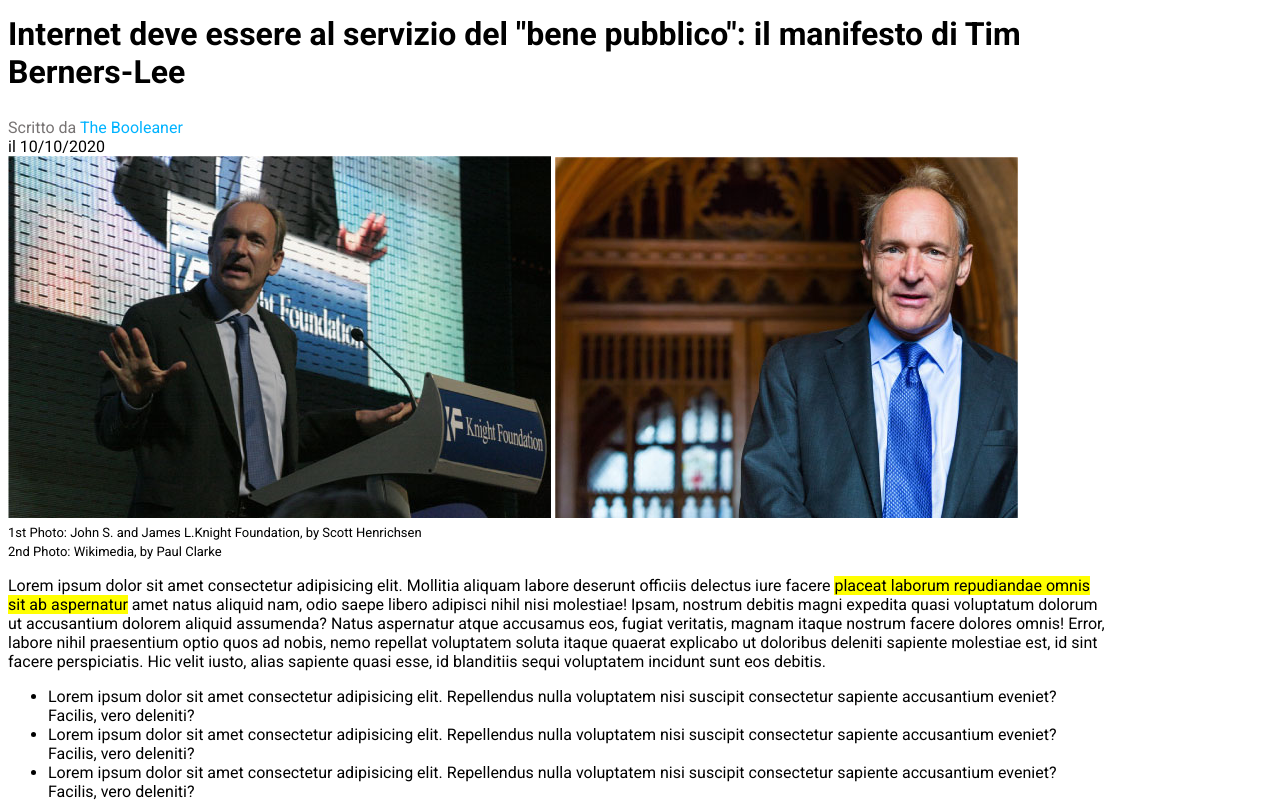
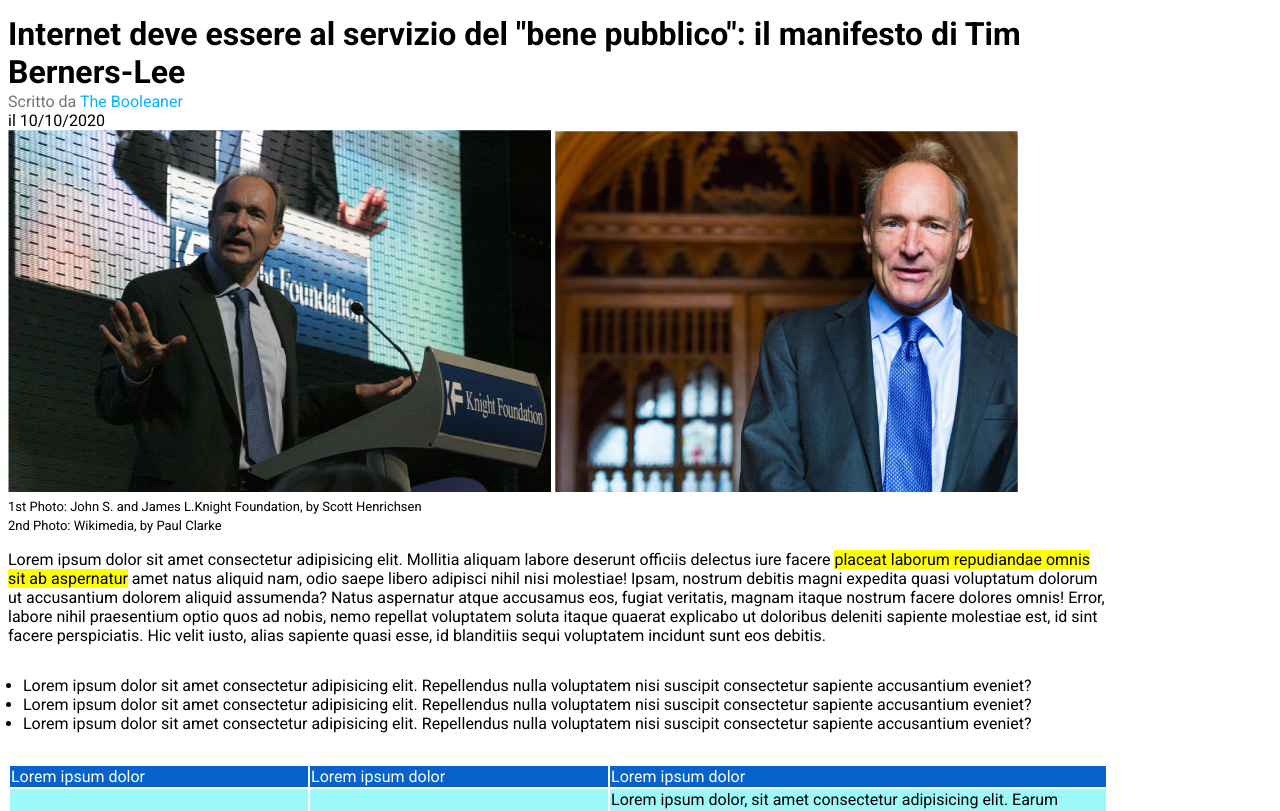
Before and after one commit to daviderigamonti1/html-css-booleaner, a plain HTML site: page index.html in a window 1280 px wide. Shown: the part 133-944 px from the top of the page. Drawn offline with Linux system fonts and the light colour scheme.

Commit message:
correction

```diff
--- a/css/style.css
+++ b/css/style.css
@@ -19,7 +19,14 @@ section {
     width: 1010;
 }
 
-h2 {font-size: xx-large;}
+h1 {
+    padding-top: 20px;
+}
+
+h2  {
+  font-size: xx-large;
+  height: 50px;
+}
 
 .small {
     font-size: small;
@@ -36,8 +43,8 @@ h2 {font-size: xx-large;}
 .table1 {
     background-color: rgb(6, 98, 204);
     color: white;
-    width: 100%;
 }
+
 .table2 {
     background-color: rgb(157, 249, 249);
 }
@@ -49,3 +56,15 @@ h2 {font-size: xx-large;}
 .grey-font {
     color: rgb(119, 115, 115);
 }
+
+.table4 {
+    width: 300px;
+}
+
+.table5 {
+    width: 500px;
+}
+
+ul {
+    padding: 15px;
+}
--- a/index.html
+++ b/index.html
@@ -12,7 +12,7 @@
 </head>
 <body>
     <header>
-        <h1>The
+        <h1><span class="small">The</span>
           <br>
             Booleaner</h1>
     </header>
@@ -34,17 +34,17 @@
         <section>
             <p>Lorem ipsum dolor sit amet consectetur adipisicing elit. Mollitia aliquam labore deserunt officiis delectus iure facere <span class="highlight">placeat laborum repudiandae omnis sit ab aspernatur</span> amet natus aliquid nam, odio saepe libero adipisci nihil nisi molestiae! Ipsam, nostrum debitis magni expedita quasi voluptatum dolorum ut accusantium dolorem aliquid assumenda? Natus aspernatur atque accusamus eos, fugiat veritatis, magnam itaque nostrum facere dolores omnis! Error, labore nihil praesentium optio quos ad nobis, nemo repellat voluptatem soluta itaque quaerat explicabo ut doloribus deleniti sapiente molestiae est, id sint facere perspiciatis. Hic velit iusto, alias sapiente quasi esse, id blanditiis sequi voluptatem incidunt sunt eos debitis.</p>
             <ul>
-                <li>Lorem ipsum dolor sit amet consectetur adipisicing elit. Repellendus nulla voluptatem nisi suscipit consectetur sapiente accusantium eveniet? Facilis, vero deleniti?</li>
-                <li>Lorem ipsum dolor sit amet consectetur adipisicing elit. Repellendus nulla voluptatem nisi suscipit consectetur sapiente accusantium eveniet? Facilis, vero deleniti?</li>
-                <li>Lorem ipsum dolor sit amet consectetur adipisicing elit. Repellendus nulla voluptatem nisi suscipit consectetur sapiente accusantium eveniet? Facilis, vero deleniti?</li>
+                <li>Lorem ipsum dolor sit amet consectetur adipisicing elit. Repellendus nulla voluptatem nisi suscipit consectetur sapiente accusantium eveniet?</li>
+                <li>Lorem ipsum dolor sit amet consectetur adipisicing elit. Repellendus nulla voluptatem nisi suscipit consectetur sapiente accusantium eveniet?</li>
+                <li>Lorem ipsum dolor sit amet consectetur adipisicing elit. Repellendus nulla voluptatem nisi suscipit consectetur sapiente accusantium eveniet?</li>
             </ul>
         </section>
         <section>
             <table>
                 <thead class="table1">
-                    <td>Lorem ipsum dolor</td>
-                    <td>Lorem ipsum dolor</td>
-                    <td>Lorem ipsum dolor</td>
+                    <td class="table4">Lorem ipsum dolor</td>
+                    <td class="table4">Lorem ipsum dolor</td>
+                    <td class="table5">Lorem ipsum dolor</td>
                 </thead>
                 <tr class="table2">
                     <td>Lorem ipsum dolor</td>
```
